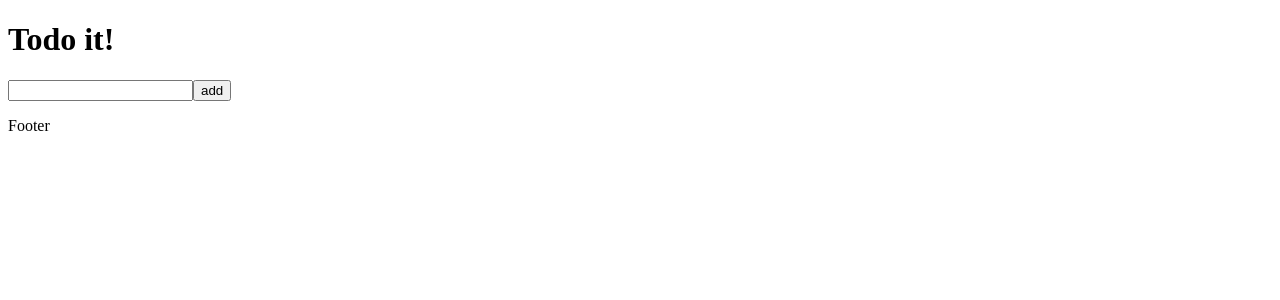
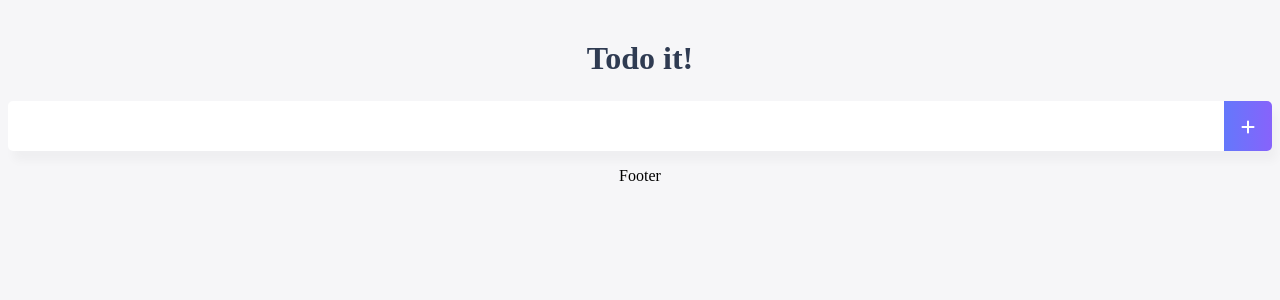
Before and after one commit to jeonghwanJay/vue-intermediate, a Vue app: page / in a window 1280 px wide. Shown: the top 300 px of the page. Built offline with nearby package versions, Linux system fonts and the light colour scheme.

Commit message:
edit : index.html ( add link) css styling : App, TodoHeader, TodoInput, TodoList

```diff
--- a/public/index.html
+++ b/public/index.html
@@ -10,6 +10,7 @@
     <link rel="preconnect" href="https://fonts.googleapis.com">
     <link rel="preconnect" href="https://fonts.gstatic.com" crossorigin>
     <link href="https://fonts.googleapis.com/css2?family=Ubuntu+Condensed&display=swap" rel="stylesheet">
+    <script src="https://kit.fontawesome.com/dc73780894.js" crossorigin="anonymous"></script>
     <title><%= htmlWebpackPlugin.options.title %></title>
   </head>
   <body>
--- a/src/App.vue
+++ b/src/App.vue
@@ -23,5 +23,18 @@ export default {
 </script>
 
 <style>
-
+body {
+  text-align: center;
+  background-color: #F6F6F8;
+}
+input {
+  border-style: groove;
+  width: 200px;
+}
+button {
+  border-style: groove;
+}
+.shadow {
+  box-shadow: 5px 10px 10px rgba(0, 0, 0, 0.03)
+}
 </style>
--- a/src/components/TodoHeader.vue
+++ b/src/components/TodoHeader.vue
@@ -12,6 +12,10 @@ export default {
 }
 </script>
 
-<style>
-
+<style scoped>
+h1 {
+  color: #2F3B52;
+  font-weight: 900;
+  margin: 2.5rem 0 1.5rem;
+}
 </style>
--- a/src/components/TodoInput.vue
+++ b/src/components/TodoInput.vue
@@ -1,7 +1,9 @@
 <template>
-  <div>
+  <div class="inputBox shadow">
     <input type="text" v-model="newTodoItem" v-on:keyup.enter="addTodo">
-    <button v-on:click="addTodo" >add</button>
+    <span v-on:click="addTodo" class="addContainer">
+      <i class="addBtn fa-solid fa-plus"></i>
+    </span>
   </div>
 </template>
 
@@ -14,14 +16,41 @@ export default {
   },
   methods: {
     addTodo: function() {
-      console.log(this.newTodoItem);
-      localStorage.setItem(this.newTodoItem, this.newTodoItem)
+      if(this.newTodoItem !== '') {
+        const obj = {completed: false, item: this.newTodoItem};
+      localStorage.setItem(this.newTodoItem, JSON.stringify(obj));
       this.newTodoItem = '';
+      }
+
     }
   }
 }
 </script>
 
-<style>
-
+<style scoped>
+input:focus {
+  outline: none;
+}
+.inputBox {
+  background: white;
+  height: 50px;
+  line-height: 50px;
+  border-radius: 5px;
+}
+.inputBox input {
+  border-style: none;
+  font-size: 0.9rem;
+}
+.addContainer {
+  float: right;
+  background: linear-gradient(to right, #6478FB, #8763FB);
+  display: block;
+  width: 3rem;
+  border-radius: 0 5px 5px 0;
+}
+.addBtn {
+  color: white;
+  vertical-align: middle;
+  justify-content: center;
+}
 </style>
--- a/src/components/TodoList.vue
+++ b/src/components/TodoList.vue
@@ -1,13 +1,16 @@
 <template>
-  <div>
-    <ul>
-      <li v-for="(todoItem, index) in todoItems" v-bind:key="todoItem">
-          {{todoItem}} <button v-on:click="removeTodo(todoItem,index)">Delete</button>
+  <section>
+    <transition-group name="list" tag="ul">
+      <li v-for="(todoItem, index) in todoItems" class="shadow" v-bind:key="todoItem">
+        <i class="checkBtn fa-solid fa-check" v-on:click="toggleComplete"></i>
+          <span>{{todoItem}}</span>
+          <span class="removeBtn">
+            <i class="removeBtn fa-solid fa-trash" v-on:click="removeTodo(todoItem,index)"></i>
+          </span>
+
       </li>
-    </ul>
-
-  </div>
-
+    </transition-group>
+  </section>
 </template>
 
 <script>
@@ -28,11 +31,45 @@ data: function() {
     removeTodo: function(todoItem, index) {
       localStorage.removeItem(todoItem)
       this.todoItems.splice(index,1)
+    },
+    toggleComplete: function() {
+      console.log('ddd');
     }
   }
 }
 </script>
 
-<style>
-
+<style scoped>
+ul {
+  list-style-type: none;
+  padding-left: 0px;
+  margin-top: 0;
+  text-align: left;
+}
+li {
+  display: flex;
+  min-height: 50px;
+  height: 50px;
+  line-height: 50px;
+  margin: 0.5rem 0;
+  padding: 0 0.9rem;
+  background: white;
+  border-radius: 5px;
+}
+.checkBtn {
+  line-height: 45px;
+  color: #62acde;
+  margin-right: 5px;
+}
+.checkBtnCompleted {
+  color: #b3adad;
+}
+.textCompleted {
+  text-decoration: line-through;
+  color: #b3adad;
+}
+.removeBtn {
+  margin-left: auto;
+  color: #de4343;
+}
 </style>
```
